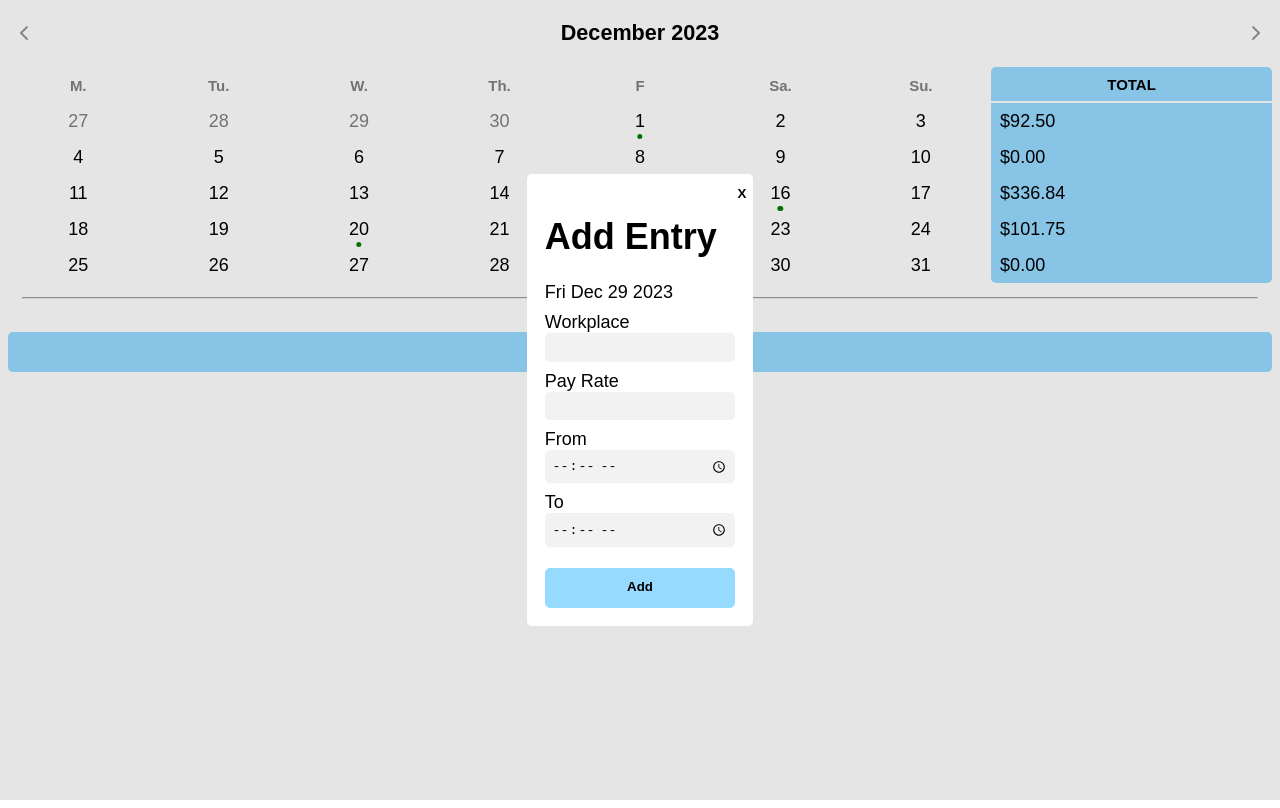
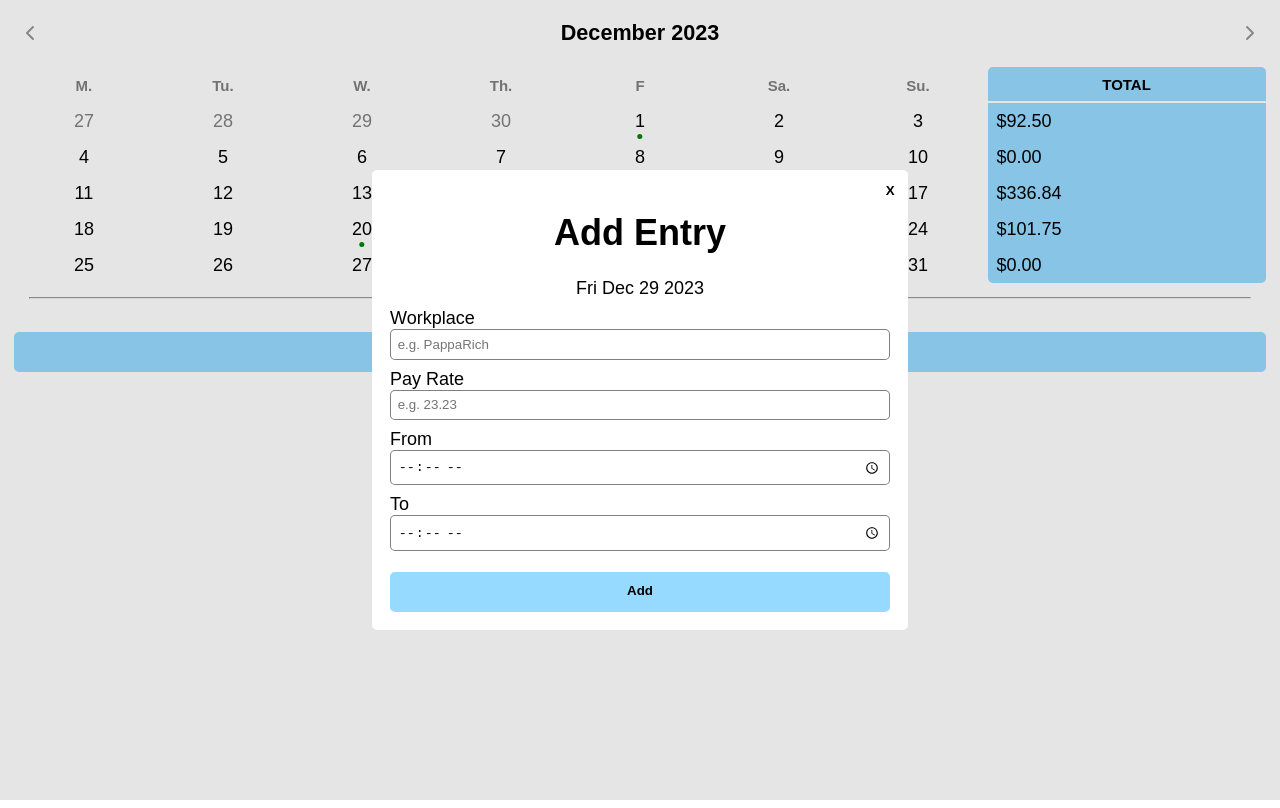
Before and after one commit to MinhQuan-Tran/Payment-Calculator, a Vue app in the folder Payment Calculator/: page / in a window 1280 px wide. Both pictures are taken after a click on the button "Add Entry". Built offline with nearby package versions, Linux system fonts and the light colour scheme.

Commit message:
Update UI

```diff
--- a/Payment Calculator/src/assets/main.css
+++ b/Payment Calculator/src/assets/main.css
@@ -9,10 +9,10 @@
 
 body {
   box-sizing: border-box;
-  margin: 0;
+  margin: auto;
   padding: 8px;
-  height: 100vh;
-  width: 100vw;
+  height: 99vh;
+  width: 99vw;
 }
 
 #app {
--- a/Payment Calculator/src/components/DaySchedule.vue
+++ b/Payment Calculator/src/components/DaySchedule.vue
@@ -96,20 +96,22 @@ export default {
         <button @click="openAddEntryDialog">Add Entry</button>
         <dialog id="add-entry-dialog">
             <button class="close-btn" @click="closeAddEntryDialog">X</button>
-            <h1>Add Entry</h1>
+            <div class="content">
+                <h1 class="title">Add Entry</h1>
                 <span>{{ selectedDate.toDateString() }}</span>
                 <form id="add-entry-form">
                     <label for="workplace">Workplace</label>
-                <input type="text" id="workplace" name="workplace" required>
+                    <input type="text" id="workplace" name="workplace" placeholder="e.g. PappaRich" required>
                     <label for="payRate">Pay Rate</label>
-                <input type="number" id="payRate" name="payRate" step="0.01" required>
+                    <input type="number" id="payRate" name="payRate" step="0.01" placeholder="e.g. 23.23" required>
                     <label for="from">From</label>
-                <input type="time" id="from" name="from" required>
+                    <input type="time" id="from" name="from" placeholder="10:00" required>
                     <label for="to">To</label>
-                <input type="time" id="to" name="to" required>
+                    <input type="time" id="to" name="to" placeholder="10:00" required>
                     <br>
                     <button @click="addEntry" type="submit">Add</button>
                 </form>
+            </div>
         </dialog>
     </div>
 </template>
@@ -176,6 +178,13 @@ dialog {
     border: none;
     outline: none;
     border-radius: var(--border-radius);
+    width: clamp(300px, 80vw, 500px);
+}
+
+#add-entry-dialog .content {
+    display: flex;
+    flex-direction: column;
+    align-items: center;
 }
 
 button {
@@ -199,12 +208,14 @@ button {
     position: absolute;
     top: 0;
     right: 0;
-    padding: 0.5em;
+    line-height: 1em;
+    padding: 1em;
     background: transparent;
     user-select: none;
 }
 
 #add-entry-form {
+    align-self: stretch;
     display: flex;
     flex-direction: column;
     align-items: stretch;
@@ -215,10 +226,8 @@ button {
 }
 
 #add-entry-form input {
-    border: none;
-    outline: none;
+    border: 1px solid rgba(0, 0, 0, 0.5);
     border-radius: var(--border-radius);
-    background: rgba(0, 0, 0, 0.05);
     box-sizing: border-box;
     width: 100%;
     padding: 0.5em;
```
Lines whose indentation alone changed are shown as unchanged.
